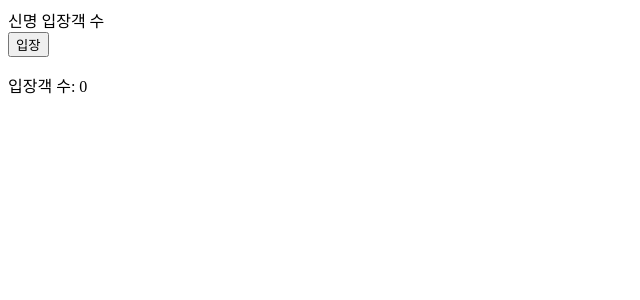
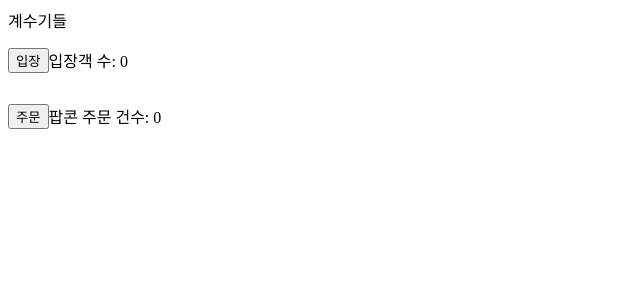
Before and after one commit to osparking/learn-react, a React (Vite) app: page / in a window 1280 px wide. Shown: the top 300 px of the page, without its empty margins (0-640 px from the left). Built offline with nearby package versions, Linux system fonts and the light colour scheme.

Commit message:
two individual counters - man, popcorn

```diff
--- a/src/index.css
+++ b/src/index.css
@@ -8,3 +8,7 @@
 h1 {
   text-align: center;
 }
+
+p, button {
+  display: inline;
+}
--- a/src/main.jsx
+++ b/src/main.jsx
@@ -1,9 +1,17 @@
-import { StrictMode } from 'react'
-import { createRoot } from 'react-dom/client'
-import Counter from './topics/Counter'
+import { StrictMode } from "react";
+import { createRoot } from "react-dom/client";
+import Counter from "./topics/Counter";
 
-createRoot(document.getElementById('root')).render(
+createRoot(document.getElementById("root")).render(
   <StrictMode>
-    <Counter />
-  </StrictMode>,
-)
+    <div>
+      <div>계수기들</div>
+      <div style={{ display: "flex", alignItems: "center" }}>
+        <Counter action="입장" label="입장객 수" />
+      </div>
+      <div style={{ display: "flex", alignItems: "center" }}>
+        <Counter action="주문" label="팝콘 주문 건수" />
+      </div>
+    </div>
+  </StrictMode>
+);
--- a/src/topics/Counter.jsx
+++ b/src/topics/Counter.jsx
@@ -1,6 +1,7 @@
 import React, { useState } from "react";
+import "../index.css"
 
-const Counter = () => {
+const Counter = (param) => {
   const [count, setCount] = useState(0);
   function oneManEntered() {
     setCount(count + 1);
@@ -8,9 +9,8 @@ const Counter = () => {
 
   return (
     <>
-      <div>신명 입장객 수</div>
-      <button onClick={oneManEntered}>입장</button>
-      <p>입장객 수: {count}</p>
+      <button onClick={oneManEntered}>{param.action}</button>
+      <p>{param.label}: {count}</p>
     </>
   );
 };
```
